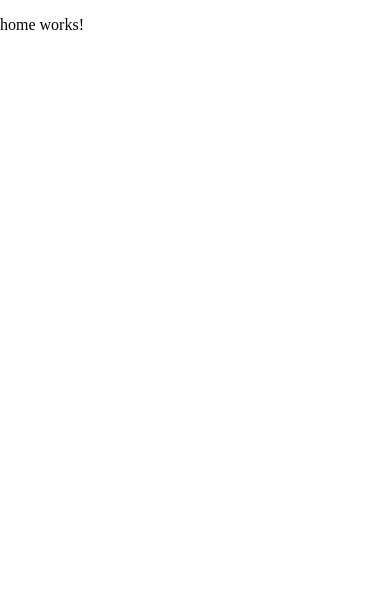
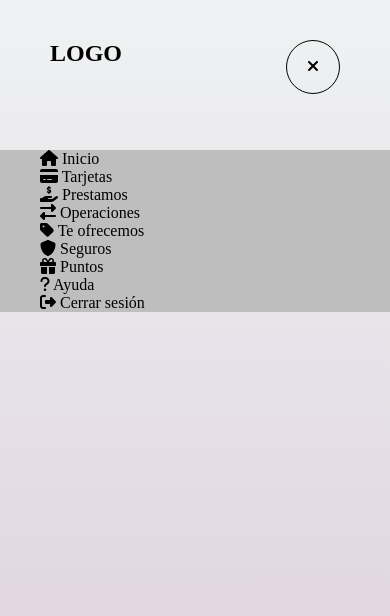
Before and after one commit to CrisBCM/Unicomer-Frontend, an Angular app: page / in a window 390 px wide. Shown: the top 616 px of the page. Built offline with nearby package versions, Linux system fonts and the light colour scheme.

Commit message:
Feat: Add mobile menu

```diff
--- a/package.json
+++ b/package.json
@@ -18,6 +18,9 @@
     "@angular/platform-browser": "^15.2.0",
     "@angular/platform-browser-dynamic": "^15.2.0",
     "@angular/router": "^15.2.0",
+    "@fortawesome/angular-fontawesome": "^0.12.1",
+    "@fortawesome/free-regular-svg-icons": "^6.4.2",
+    "@fortawesome/free-solid-svg-icons": "^6.4.2",
     "rxjs": "~7.8.0",
     "tslib": "^2.3.0",
     "zone.js": "~0.12.0"
--- a/src/app/app.module.ts
+++ b/src/app/app.module.ts
@@ -5,19 +5,28 @@ import { AppRoutingModule } from './app-routing.module';
 import { AppComponent } from './app.component';
 import { LoginComponent } from './components/login/login.component';
 import { HomeComponent } from './components/home/home.component';
+import { MenuComponent } from './components/menu/menu.component';
+import { FaIconLibrary, FontAwesomeModule } from '@fortawesome/angular-fontawesome';
+import { faBars, faCreditCard, faGift, faHandHoldingUsd, faHouse, faQuestion, faRightLeft, faShield, faSignOutAlt, faTag, faXmark } from '@fortawesome/free-solid-svg-icons';
 
 
 @NgModule({
   declarations: [
     AppComponent,
     LoginComponent,
-    HomeComponent
+    HomeComponent,
+    MenuComponent
   ],
   imports: [
     BrowserModule,
-    AppRoutingModule
+    AppRoutingModule,
+    FontAwesomeModule
   ],
   providers: [],
   bootstrap: [AppComponent]
 })
-export class AppModule { }
+export class AppModule {
+  constructor(library: FaIconLibrary){
+    library.addIcons(faBars, faXmark, faHouse, faCreditCard, faHandHoldingUsd, faRightLeft, faTag, faShield, faGift, faQuestion, faSignOutAlt);
+  }
+ }
--- a/src/app/components/home/home.component.css
+++ b/src/app/components/home/home.component.css
@@ -0,0 +1,6 @@
+.container{
+    min-width: 100vw;
+    min-height: 100vh;
+    background-color: #575771;
+    background-image: linear-gradient(135deg, #575771 1%, #7676c9 100%);
+}
--- a/src/app/components/home/home.component.html
+++ b/src/app/components/home/home.component.html
@@ -1 +1,3 @@
-<p>home works!</p>
+<div class="container">
+    <app-menu></app-menu>
+</div>
--- /dev/null
+++ b/src/app/components/menu/menu.component.css
@@ -0,0 +1,46 @@
+.default-btn{
+    background-color: transparent;
+    border: none;
+}
+.default-btn:focus-visible{
+    outline: none;
+}
+.menu-btn{
+    position: absolute;
+    top: 20px;
+    left: 15px;
+}
+.bars-icon{
+    color: whitesmoke;
+    font-size: 1.8em;
+}
+.aside-menu{
+    position: absolute;
+    z-index: 99999;
+    background-color: #dcccdc;
+    background-image: linear-gradient(0deg, #dcccdc 0%, #eff2f2 100%);
+    width: 100vw;
+    height: 100vh;
+}
+.header-menu{
+    display: flex;
+    padding: 40px 50px;
+    justify-content: space-between;
+}
+.header-menu > h2{
+    margin: 0;
+}
+.close-btn{
+    border: 1px solid black;
+    border-radius: 100px;
+    padding: 17px 20px;
+}
+.xmark-icon{
+    font-size: 1.2em;
+}
+.body-menu{
+    background-color: rgb(190, 190, 190);
+}
+.body-menu > ul{
+    list-style-type: none;
+}
--- /dev/null
+++ b/src/app/components/menu/menu.component.html
@@ -0,0 +1,49 @@
+<button class="menu-btn default-btn">
+    <fa-icon icon="bars" class="bars-icon"></fa-icon>
+</button>
+<aside class="aside-menu">
+    <div class="header-menu">
+        <h2>LOGO</h2>
+        <button class="default-btn close-btn"><fa-icon icon="xmark" class="xmark-icon"></fa-icon></button>
+    </div>
+    <div class="body-menu">
+        <ul>
+            <li>
+                <fa-icon icon="house"></fa-icon>
+                 Inicio
+            </li>
+            <li>
+                <fa-icon icon="credit-card"></fa-icon>
+                Tarjetas
+            </li>
+            <li>
+                <fa-icon icon="hand-holding-dollar"></fa-icon>
+                Prestamos
+            </li>
+            <li>
+                <fa-icon icon="right-left"></fa-icon>
+                Operaciones
+            </li>
+            <li>
+                <fa-icon icon="tag"></fa-icon>
+                Te ofrecemos
+            </li>
+            <li>
+                <fa-icon icon="shield"></fa-icon>
+                Seguros
+            </li>
+            <li>
+                <fa-icon icon="gift"></fa-icon>
+                Puntos
+            </li>
+            <li>
+                <fa-icon icon="question"></fa-icon>
+                Ayuda
+            </li>
+            <li>
+                <fa-icon icon="sign-out-alt"></fa-icon>
+                Cerrar sesión
+            </li>
+        </ul>
+    </div>
+</aside>
```
Also changed, not shown: src/app/components/menu/menu.component.ts (added, +10 -0 lines), 2 other files (tests, documents, lock files or other folders).
